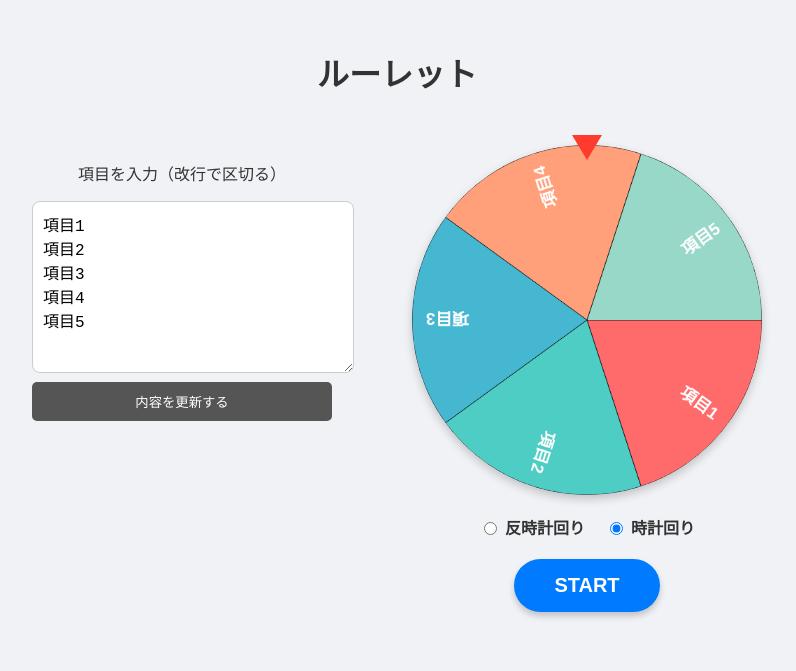
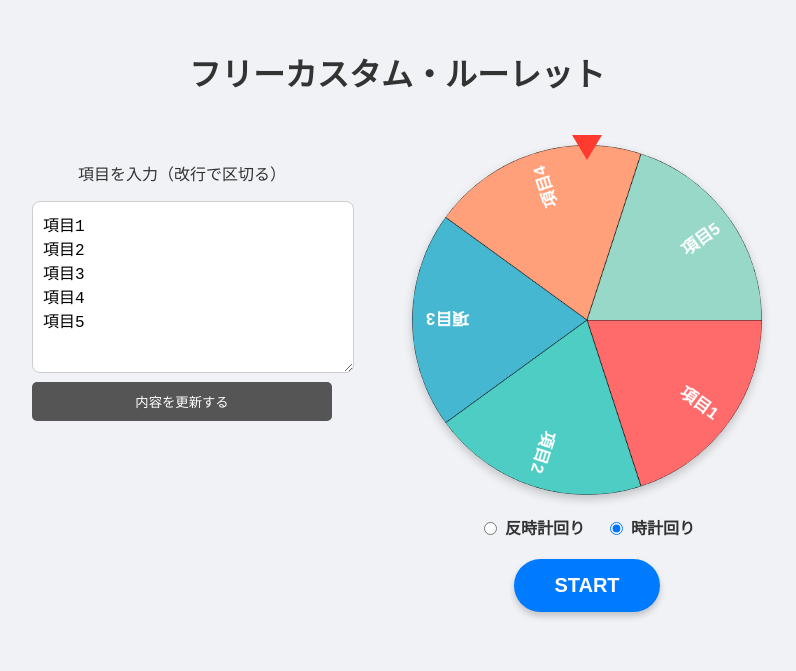
Before and after one commit to Kazuma0417/roulette, a plain HTML site: page index.html in a window 1280 px wide. Shown: the whole page, without its empty margins (243-1039 px from the left). Drawn offline with Linux system fonts and the light colour scheme.

Commit message:
Update index.html

```diff
--- a/index.html
+++ b/index.html
@@ -3,7 +3,7 @@
 <head>
     <meta charset="UTF-8">
     <meta name="viewport" content="width=device-width, initial-scale=1.0">
-    <title>カスタム・ルーレット</title>
+    <title>フリーカスタム・ルーレット</title>
     <style>
         body {
             font-family: "Helvetica Neue", Arial, sans-serif;
@@ -143,7 +143,7 @@
 </head>
 <body>
 
-    <h1>ルーレット</h1>
+    <h1>フリーカスタム・ルーレット</h1>
 
     <div class="container">
         <div class="input-area">
@@ -275,4 +275,5 @@
         }
     </script>
 </body>
+
 </html>
```
